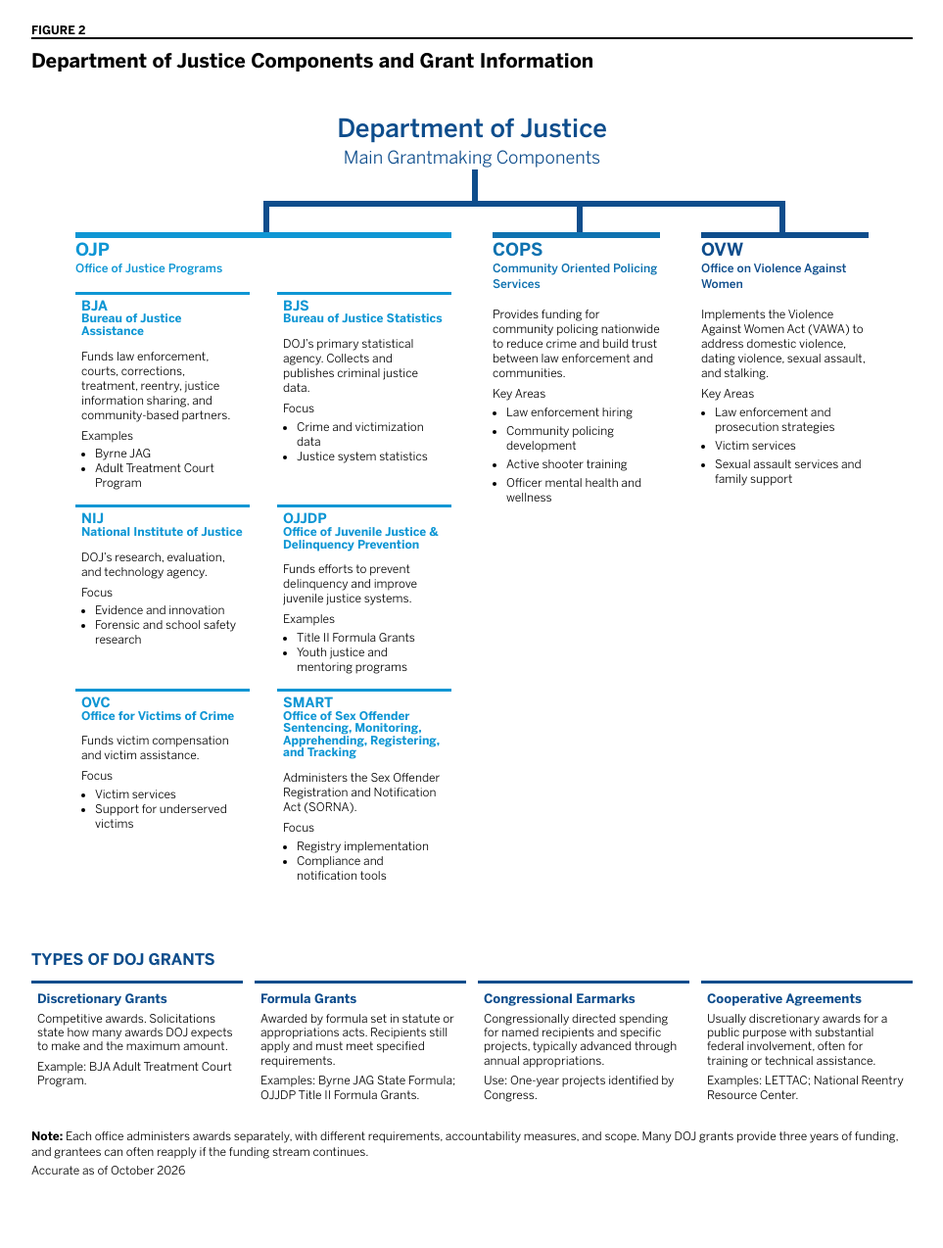
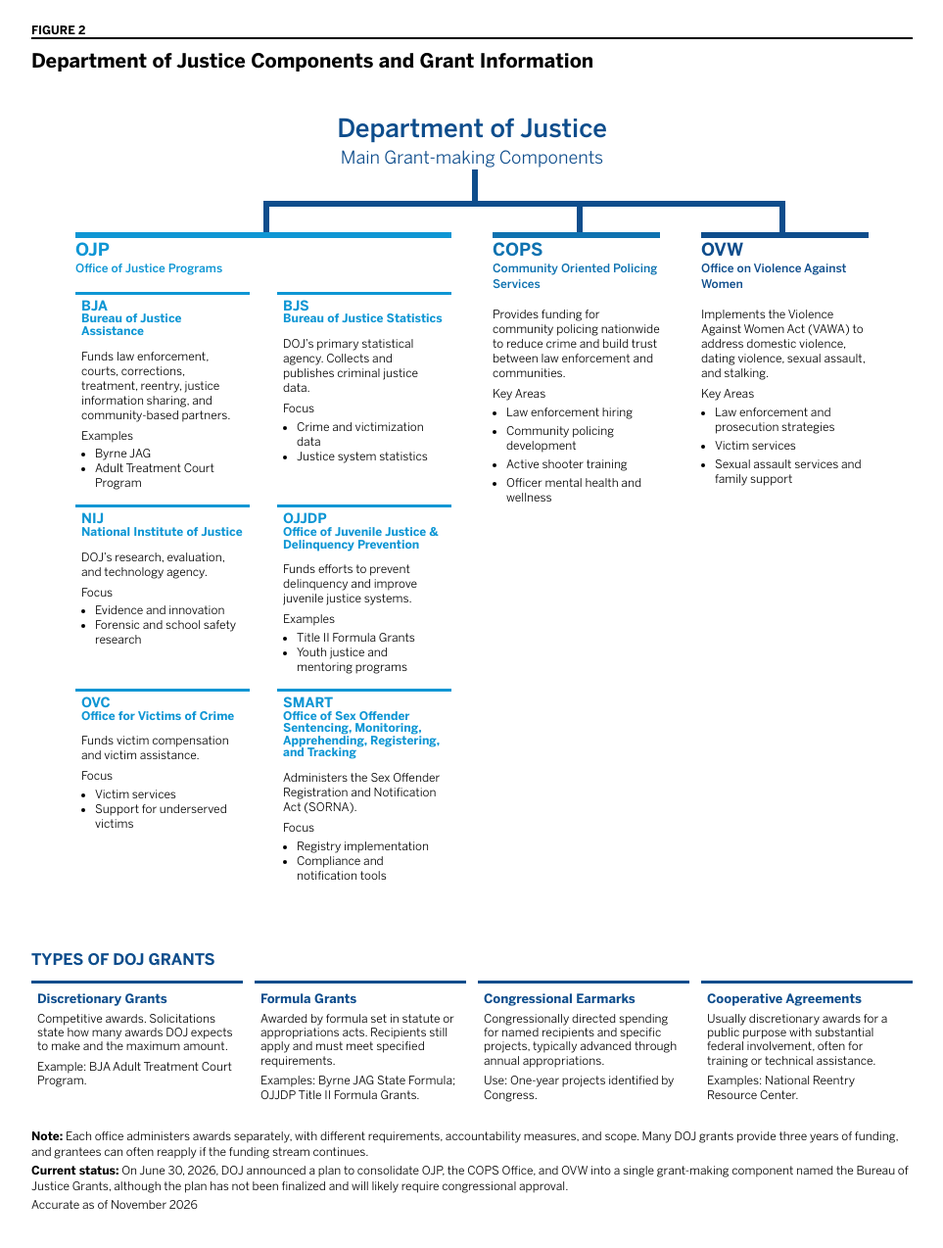
Before and after one commit to zhangj-brennan/LEL, a plain HTML site: page figure2.html in a window 1280 px wide. Shown: the whole page at 98% size, without its empty margins (158-1121 px from the left). Drawn offline with Linux system fonts and the light colour scheme.

Commit message:
Figure 2: add consolidation status note, Grant-making wording, drop LETTAC; re-export PDF to one page
Co-Authored-By: Claude Opus 5.5 <noreply@anthropic.com>

```diff
--- a/figure2.html
+++ b/figure2.html
@@ -3,7 +3,7 @@
 <head>
 <meta charset="UTF-8">
 <meta name="viewport" content="width=device-width, initial-scale=1.0">
-<title>DOJ Grantmaking Components</title>
+<title>DOJ Grant-making Components</title>
 <link rel="stylesheet" href="style.css">
 </head>
 <body class="no-draft">
@@ -16,7 +16,7 @@
     <div class="tree">
       <ul>
         <li>
-          <div class="node top"><span class="dept">Department of Justice</span><br><span class="grantmaking">Main Grantmaking Components</span></div>
+          <div class="node top"><span class="dept">Department of Justice</span><br><span class="grantmaking">Main Grant-making Components</span></div>
           <ul>
             <li>
               <div class="node ojp">
@@ -158,14 +158,15 @@
         <div class="grant-card">
           <h3>Cooperative Agreements</h3>
           <p>Usually discretionary awards for a public purpose with substantial federal involvement, often for training or technical assistance.</p>
-          <p>Examples: LETTAC; National Reentry Resource Center.</p>
+          <p>Examples: National Reentry Resource Center.</p>
         </div>
       </div>
     </div>
 
     <div class="footnote">
       <p><strong>Note:</strong> Each office administers awards separately, with different requirements, accountability measures, and scope. Many DOJ grants provide three years of funding, and grantees can often reapply if the funding stream continues.</p>
-      <p>Accurate as of October 2026</p>
+      <p><strong>Current status:</strong> On June 30, 2026, DOJ announced a plan to consolidate OJP, the COPS Office, and OVW into a single grant-making component named the Bureau of Justice Grants, although the plan has not been finalized and will likely require congressional approval.</p>
+      <p>Accurate as of November 2026</p>
     </div>
   </div>
 
```
Also changed, not shown: 2 other files.
